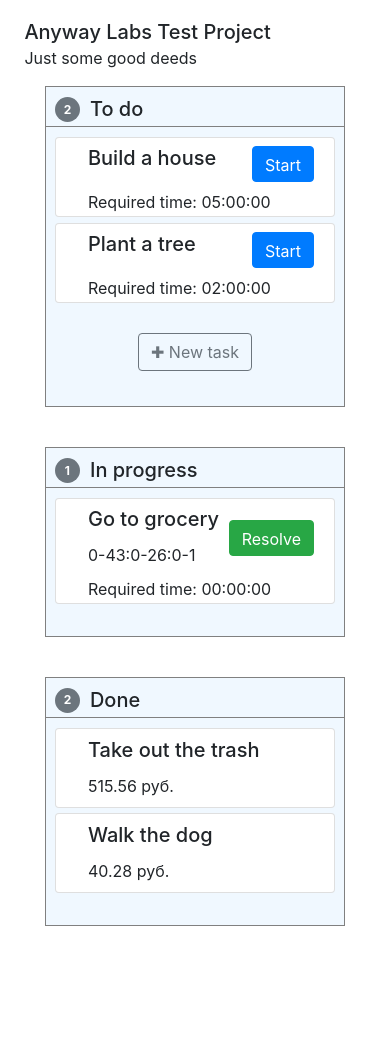
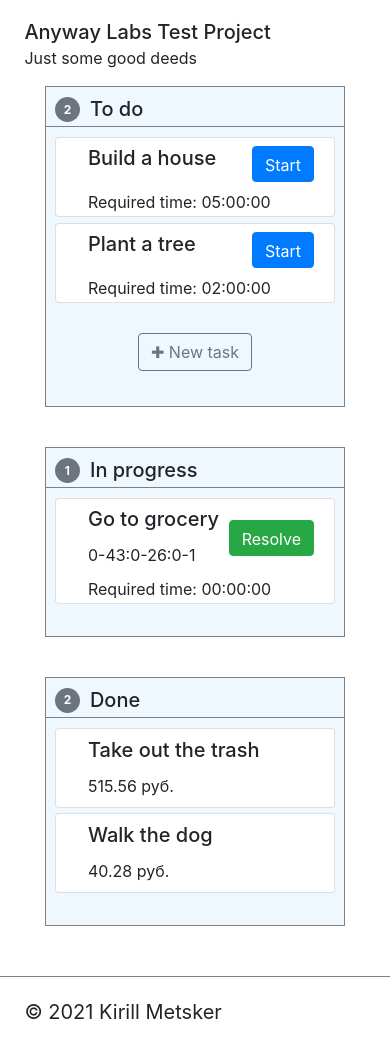
Before and after one commit to Mobidikt/Anyway-Labs-test, a React (Create React App) app: page / in a window 390 px wide. Before the commit the page ends 966 px from the top, so only its background shows below. Built offline with nearby package versions, Linux system fonts and the light colour scheme.

Commit message:
feat: footer

```diff
--- a/src/App.css
+++ /dev/null
@@ -1,52 +0,0 @@
-.App {
-  text-align: center;
-}
-
-.App-logo {
-  height: 40vmin;
-  pointer-events: none;
-}
-
-@media (prefers-reduced-motion: no-preference) {
-  .App-logo {
-    animation: App-logo-spin infinite 20s linear;
-  }
-}
-
-.App-header {
-  background-color: #282c34;
-  min-height: 100vh;
-  display: flex;
-  flex-direction: column;
-  align-items: center;
-  justify-content: center;
-  font-size: calc(10px + 2vmin);
-  color: white;
-}
-
-.App-link {
-  color: #61dafb;
-}
-
-@keyframes App-logo-spin {
-  from {
-    transform: rotate(0deg);
-  }
-  to {
-    transform: rotate(360deg);
-  }
-}
-
-
-.main {
-  margin: 0 auto;
-  max-width: 100%;
-  display: flex;
-  flex-wrap: wrap;
-  justify-content: space-between;
-}
-@media screen and (max-width: 700px){
-  .main {
-    justify-content: center;
-  }
-}
--- a/src/App.tsx
+++ b/src/App.tsx
@@ -1,6 +1,6 @@
 import { useState } from 'react';
-import './App.css';
 import AddToDoPopup from './components/AddToDoPopup/AddToDoPopup';
+import Footer from './components/Footer/Footer';
 import Header from './components/Header/Header';
 import Main from './components/Main/Main';
 import { postTask } from './transport/api';
@@ -30,6 +30,7 @@ function App() {
     <>
     <Header/>
     <Main handleShow={handleShow} newTask={newTask} setNewTask={setNewTask}/>
+    <Footer/>
     <AddToDoPopup open={openPopupNewTask} addTask={addTask} handleClose={handleClose}/>
     </>
   );
--- /dev/null
+++ b/src/components/Footer/Footer.css
@@ -0,0 +1,10 @@
+.footer {
+    border-top: 1px solid grey;
+    width: 100%;
+    margin: 10px auto 0;
+    padding: 20px 6.25% 20px;
+}
+.footer__text{
+    font-size: 20px;
+    margin: 0 0 2px;
+}
--- /dev/null
+++ b/src/components/Footer/Footer.tsx
@@ -0,0 +1,10 @@
+import React from 'react'
+import './Footer.css'
+
+function Footer (){
+    return(
+    <footer className='footer'>
+        <p className="footer__text">&copy; 2021 Kirill Metsker</p>
+    </footer>);
+}
+export default Footer;
--- a/src/components/Header/Header.css
+++ b/src/components/Header/Header.css
@@ -1,4 +1,5 @@
 .header {
+    max-width: 87.5%;
     margin: 0 auto 0;
     padding: 20px 0 0;
 }
--- a/src/components/Header/Header.tsx
+++ b/src/components/Header/Header.tsx
@@ -1,4 +1,3 @@
-import React from 'react'
 import './Header.css'
 
 function Header (){
--- /dev/null
+++ b/src/components/Main/Main.css
@@ -0,0 +1,15 @@
+.main {
+    margin: 0 auto;
+    max-width: 87.5%;
+    min-height: 80vh;
+    display: flex;
+    flex-wrap: wrap;
+    justify-content: space-between;
+  }
+  @media screen and (max-width: 700px){
+    .main {
+    max-width: 100%;
+    flex-direction: column;
+    align-items: center;
+    }
+  }
--- a/src/components/Main/Main.tsx
+++ b/src/components/Main/Main.tsx
@@ -4,6 +4,7 @@ import InProgress from '../../components/InProgress/InProgress';
 import ToDo from '../../components/ToDo/ToDo';
 import { Task } from '../../utils/projectProps';
 import { MainProps } from './MainProps';
+import './Main.css';
 
 function Main ({handleShow, newTask, setNewTask}:MainProps){
   const [newTaskInProgress, setNewTaskInProgress] = useState<Task|null>(null);
--- a/src/index.css
+++ b/src/index.css
@@ -13,5 +13,4 @@ code {
 }
 #root {
   margin: 0 auto;
-  max-width: 87.5%;
 }
```
